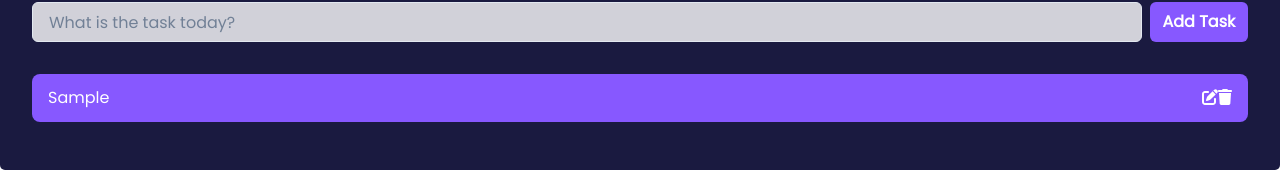
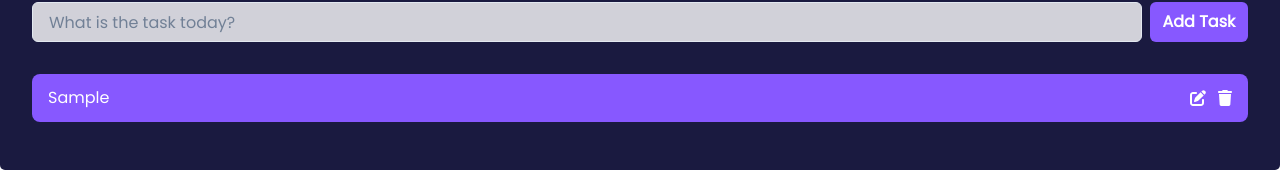
Before and after one commit to boon2187/vite-react-todo-app, a React (Vite) app: page / in a window 1280 px wide. Both pictures are taken after typing "Sample" into the empty fields and a click on the button "Add Task". Shown: the part 171-347 px from the top of the page. Built offline with nearby package versions, Linux system fonts and the light colour scheme.

Commit message:
divが残っていたので、Flexコンポーネントに変更

```diff
--- a/src/components/Todo.tsx
+++ b/src/components/Todo.tsx
@@ -38,7 +38,7 @@ export const Todo = ({
       >
         {task}
       </Text>
-      <div>
+      <Flex gap={3}>
         <FontAwesomeIcon
           cursor="pointer"
           icon={faPenToSquare}
@@ -49,7 +49,7 @@ export const Todo = ({
           onClick={() => deleteTodo(id)}
           icon={faTrash}
         />
-      </div>
+      </Flex>
     </Flex>
   );
 };
```
